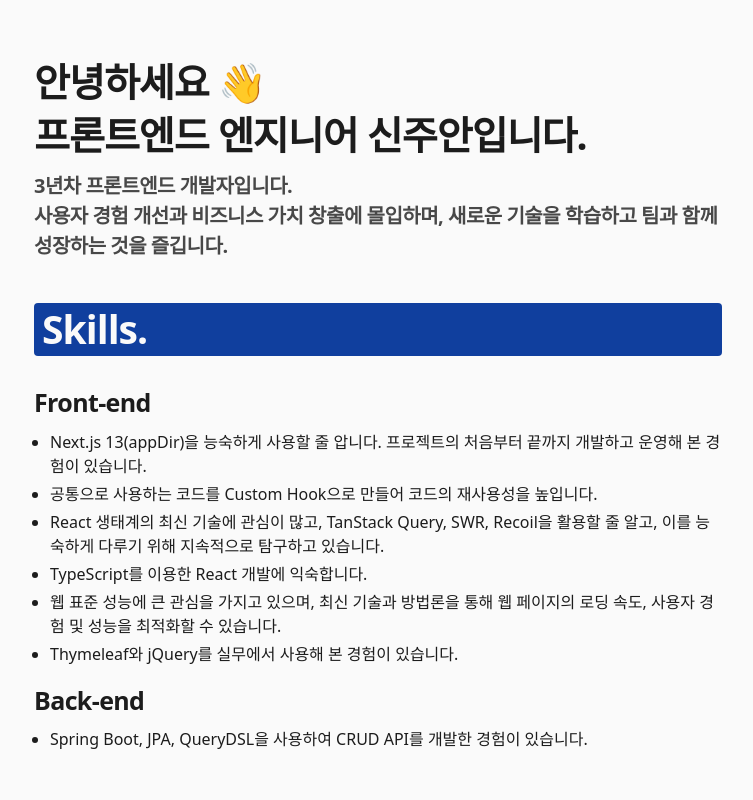
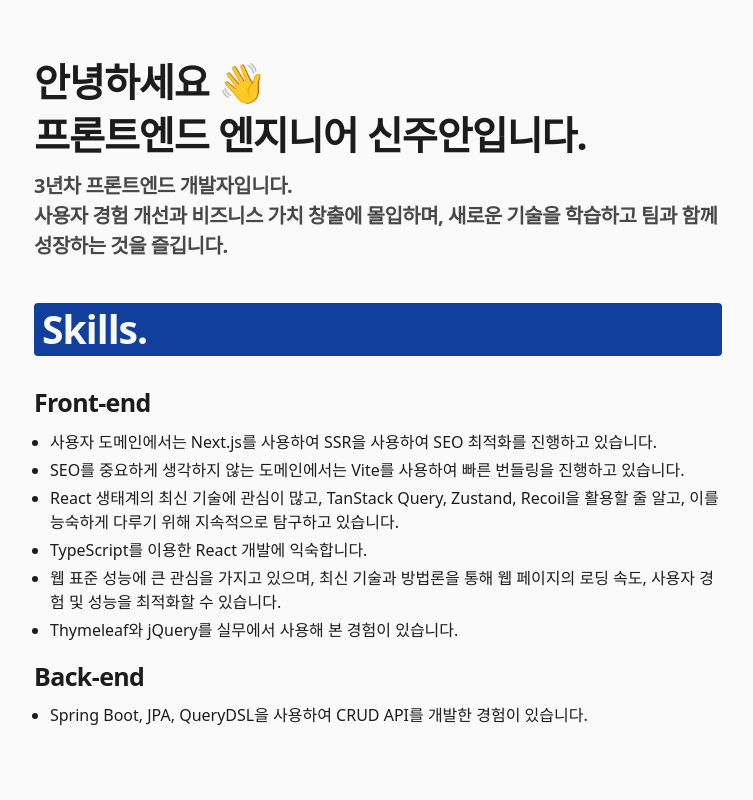
Before and after one commit to shinju4n/tech-blog, a Next.js app: page /resume in a window 1280 px wide. Shown: the top 800 px of the page, without its empty margins (262-1015 px from the left). Built offline with nearby package versions, Linux system fonts and the light colour scheme.

Commit message:
fix: syntax highlighter react 19

```diff
--- a/app/(resume)/resume/_constants/resume.ts
+++ b/app/(resume)/resume/_constants/resume.ts
@@ -542,9 +542,9 @@ export const OTHER_EXPERIENCES = [TECH_BLOG, SUWON_UNIV];
 // Skills 데이터
 export const SKILLS = {
   frontend: [
-    "Next.js 13(appDir)을 능숙하게 사용할 줄 압니다. 프로젝트의 처음부터 끝까지 개발하고 운영해 본 경험이 있습니다.",
-    "공통으로 사용하는 코드를 Custom Hook으로 만들어 코드의 재사용성을 높입니다.",
-    "React 생태계의 최신 기술에 관심이 많고, TanStack Query, SWR, Recoil을 활용할 줄 알고, 이를 능숙하게 다루기 위해 지속적으로 탐구하고 있습니다.",
+    "사용자 도메인에서는 Next.js를 사용하여 SSR을 사용하여 SEO 최적화를 진행하고 있습니다.",
+    "SEO를 중요하게 생각하지 않는 도메인에서는 Vite를 사용하여 빠른 번들링을 진행하고 있습니다.",
+    "React 생태계의 최신 기술에 관심이 많고, TanStack Query, Zustand, Recoil을 활용할 줄 알고, 이를 능숙하게 다루기 위해 지속적으로 탐구하고 있습니다.",
     "TypeScript를 이용한 React 개발에 익숙합니다.",
     "웹 표준 성능에 큰 관심을 가지고 있으며, 최신 기술과 방법론을 통해 웹 페이지의 로딩 속도, 사용자 경험 및 성능을 최적화할 수 있습니다.",
     "Thymeleaf와 jQuery를 실무에서 사용해 본 경험이 있습니다.",
--- a/components/markdown-render.tsx
+++ b/components/markdown-render.tsx
@@ -1,18 +1,30 @@
-'use client';
-import { type FC } from 'react';
-import Image from 'next/image';
-import Link from 'next/link';
-import { useTheme } from 'next-themes';
-import ReactMarkdown from 'react-markdown';
-import remarkGfm from 'remark-gfm';
-import { Prism as SyntaxHighlighter } from 'react-syntax-highlighter';
-import rehypeCodeTitles from 'rehype-code-titles';
-import { materialDark, materialOceanic } from 'react-syntax-highlighter/dist/cjs/styles/prism';
-import toast from 'react-hot-toast';
+"use client";
+import { type FC } from "react";
+import Image from "next/image";
+import Link from "next/link";
+import { useTheme } from "next-themes";
+import ReactMarkdown from "react-markdown";
+import remarkGfm from "remark-gfm";
+import { Prism as SyntaxHighlighterComponent } from "react-syntax-highlighter";
+import rehypeCodeTitles from "rehype-code-titles";
+import {
+  materialDark,
+  materialOceanic,
+} from "react-syntax-highlighter/dist/cjs/styles/prism";
+import toast from "react-hot-toast";
 
-import Typography from '@/components/ui/typography';
-import ImageDialog from '@/components/image-dialog';
-import { CopyIcon } from '@/components/icons';
+import Typography from "@/components/ui/typography";
+import ImageDialog from "@/components/image-dialog";
+import { CopyIcon } from "@/components/icons";
+
+// 타입 호환성 문제 해결을 위한 타입 단언
+const SyntaxHighlighter =
+  SyntaxHighlighterComponent as unknown as React.ComponentType<{
+    language?: string;
+    style?: Record<string, React.CSSProperties>;
+    children: string;
+    PreTag?: string;
+  }>;
 
 interface MarkdownRenderProps {
   markdown: string;
@@ -21,8 +33,8 @@ const MarkdownRender: FC<MarkdownRenderProps> = ({ markdown }) => {
   const { theme } = useTheme();
   const handleCopyClipBoard = async (text: string) => {
     await navigator.clipboard.writeText(text);
-    toast.success('클립보드에 복사되었습니다.', {
-      position: 'bottom-center',
+    toast.success("클립보드에 복사되었습니다.", {
+      position: "bottom-center",
     });
   };
   return (
@@ -31,21 +43,23 @@ const MarkdownRender: FC<MarkdownRenderProps> = ({ markdown }) => {
       rehypePlugins={[rehypeCodeTitles]}
       components={{
         code: ({ className, children, ...props }) => {
-          const match = /language-(\w+)/.exec(className || '');
+          const match = /language-(\w+)/.exec(className || "");
           return match ? (
             <div className="relative">
               <div
                 className="absolute top-4 right-4 z-10 p-1 fill-neutral-50/30 hover:fill-neutral-50 rounded-md cursor-pointer transition-colors"
-                onClick={() => handleCopyClipBoard(String(children).replace(/\n$/, ''))}
+                onClick={() =>
+                  handleCopyClipBoard(String(children).replace(/\n$/, ""))
+                }
               >
                 <CopyIcon size={20} className="font-extrabold" />
               </div>
               <SyntaxHighlighter
                 language={match[1]}
                 PreTag="div"
-                style={theme === 'light' ? materialOceanic : materialDark}
+                style={theme === "light" ? materialOceanic : materialDark}
               >
-                {String(children).replace(/\n$/, '')}
+                {String(children).replace(/\n$/, "")}
               </SyntaxHighlighter>
             </div>
           ) : (
@@ -56,12 +70,12 @@ const MarkdownRender: FC<MarkdownRenderProps> = ({ markdown }) => {
             </code>
           );
         },
-        img: image => (
+        img: (image) => (
           <span className="flex justify-center items-center mb-6 bg-foreground/5">
-            <ImageDialog src={image.src || ''} alt={image.alt || ''}>
+            <ImageDialog src={image.src || ""} alt={image.alt || ""}>
               <Image
-                src={image.src || ''}
-                alt={image.alt || ''}
+                src={image.src || ""}
+                alt={image.alt || ""}
                 width={500}
                 height={300}
                 loading="lazy"
@@ -91,10 +105,12 @@ const MarkdownRender: FC<MarkdownRenderProps> = ({ markdown }) => {
             {children}
           </Typography>
         ),
-        strong: ({ children }) => <Typography size="strong">{children}</Typography>,
+        strong: ({ children }) => (
+          <Typography size="strong">{children}</Typography>
+        ),
         ol: ({ children }) => <ol className="pl-6 list-decimal">{children}</ol>,
         ul: ({ children }) => <ul className="pl-6 list-disc">{children}</ul>,
-        li: props => {
+        li: (props) => {
           return (
             <li className="my-2">
               <Typography size="p" className="mb-2">
@@ -105,7 +121,11 @@ const MarkdownRender: FC<MarkdownRenderProps> = ({ markdown }) => {
         },
         a: ({ href, children }) => {
           return (
-            <Link href={href ?? ''} target="_blank" className="text-blue-500 whitespace-pre-wrap">
+            <Link
+              href={href ?? ""}
+              target="_blank"
+              className="text-blue-500 whitespace-pre-wrap"
+            >
               {children}
             </Link>
           );
--- a/package.json
+++ b/package.json
@@ -30,7 +30,7 @@
     "react-hot-toast": "^2.4.1",
     "react-markdown": "^9.0.1",
     "react-resizable-panels": "^2.1.7",
-    "react-syntax-highlighter": "^15.6.1",
+    "react-syntax-highlighter": "^15.6.6",
     "rehype-code-titles": "^1.2.0",
     "remark": "^15.0.1",
     "remark-gfm": "^4.0.0",
@@ -50,11 +50,11 @@
     "eslint": "^9.17.0",
     "eslint-config-next": "15.5.2",
     "husky": "^9.1.7",
+    "lint-staged": "^16.1.5",
     "postcss": "^8.5.1",
     "prettier": "^3.4.2",
     "tailwindcss": "^3.4.17",
-    "typescript": "^5.7.2",
-    "lint-staged": "^16.1.5"
+    "typescript": "^5.7.2"
   },
   "license": "shinju4n",
   "lint-staged": {
```
Also changed, not shown: components/posts/ClientInfiniteScroll.tsx (+12 -7 lines), 1 other file (tests, documents, lock files or other folders).
